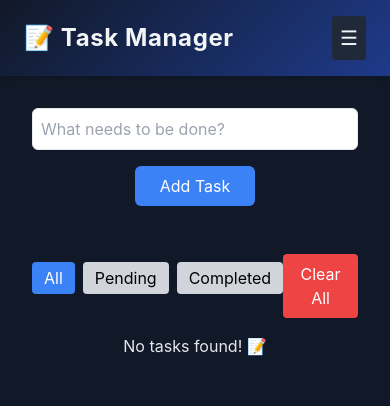
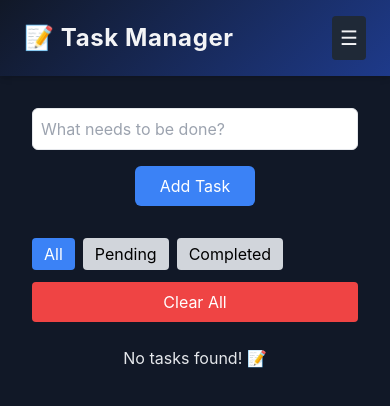
Before and after one commit to JavierMurua/tasks-app-ts-concepts, a Next.js app: page / in a window 390 px wide. Shown: the top 406 px of the page. Built offline with nearby package versions, Linux system fonts and the light colour scheme.

Commit message:
Fix the responsive design of TaskList.tsx and ClearTaskButton.tsx

```diff
--- a/src/components/ClearTasksButton.tsx
+++ b/src/components/ClearTasksButton.tsx
@@ -5,7 +5,7 @@ export default function ClearTasksButton() {
 
   return (
     <button
-      className="mt-4 bg-red-500 text-white px-4 py-2 rounded"
+      className="mt-1 bg-red-500 text-white px-4 py-2 rounded col-span-2 sm:col-span-1 w-full sm:w-auto sm:mt-0"
 
       // 📌 31. Summary of event types in React with TypeScript
       //    - `onClick` in a button is implicitly associated with `MouseEvent<HTMLButtonElement>`.
--- a/src/components/TaskList.tsx
+++ b/src/components/TaskList.tsx
@@ -14,7 +14,7 @@ export default function TaskList() {
 
   return (
     <div className="mt-8">
-      <div className="flex justify-between items-center mb-4">
+      <div className="grid grid-cols-2 sm:flex gap-2 mb-6 w-full sm:w-auto">
         <TaskFilter />
         <ClearTaskButton />
       </div>
```
